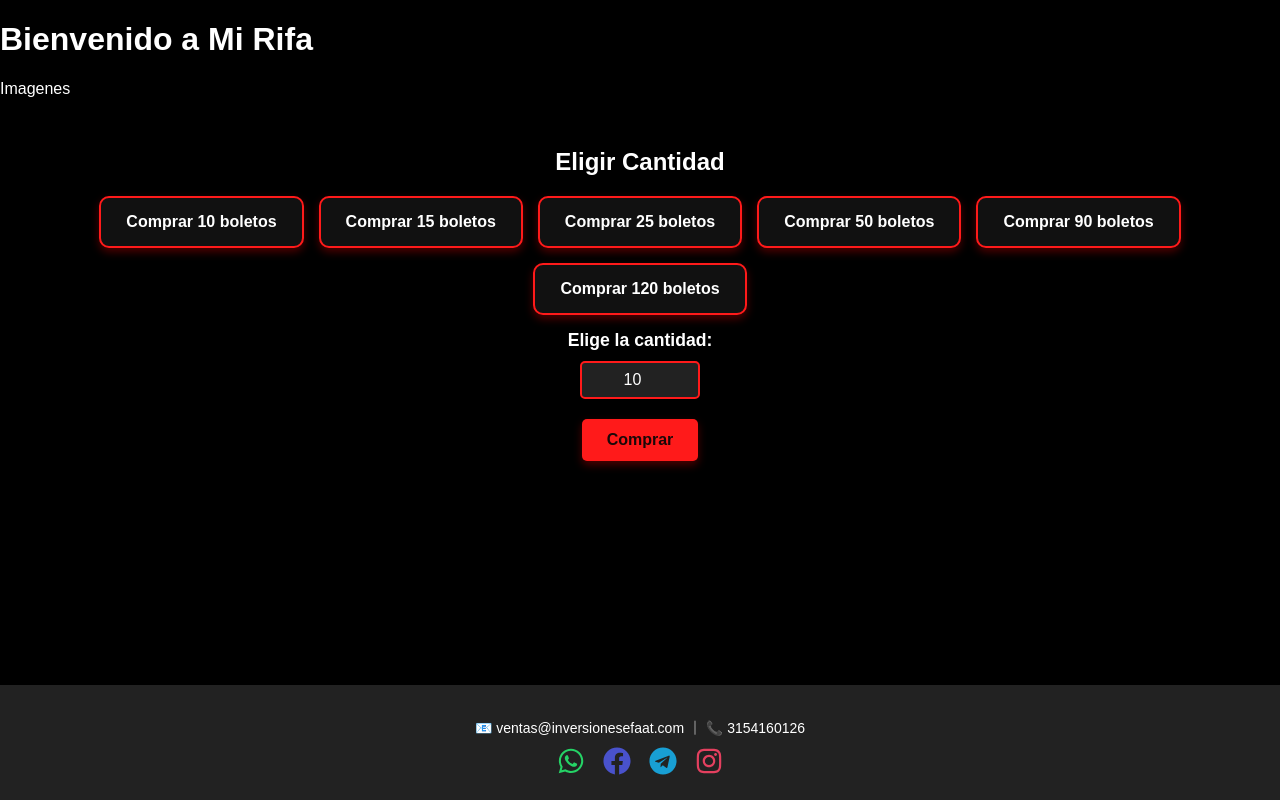
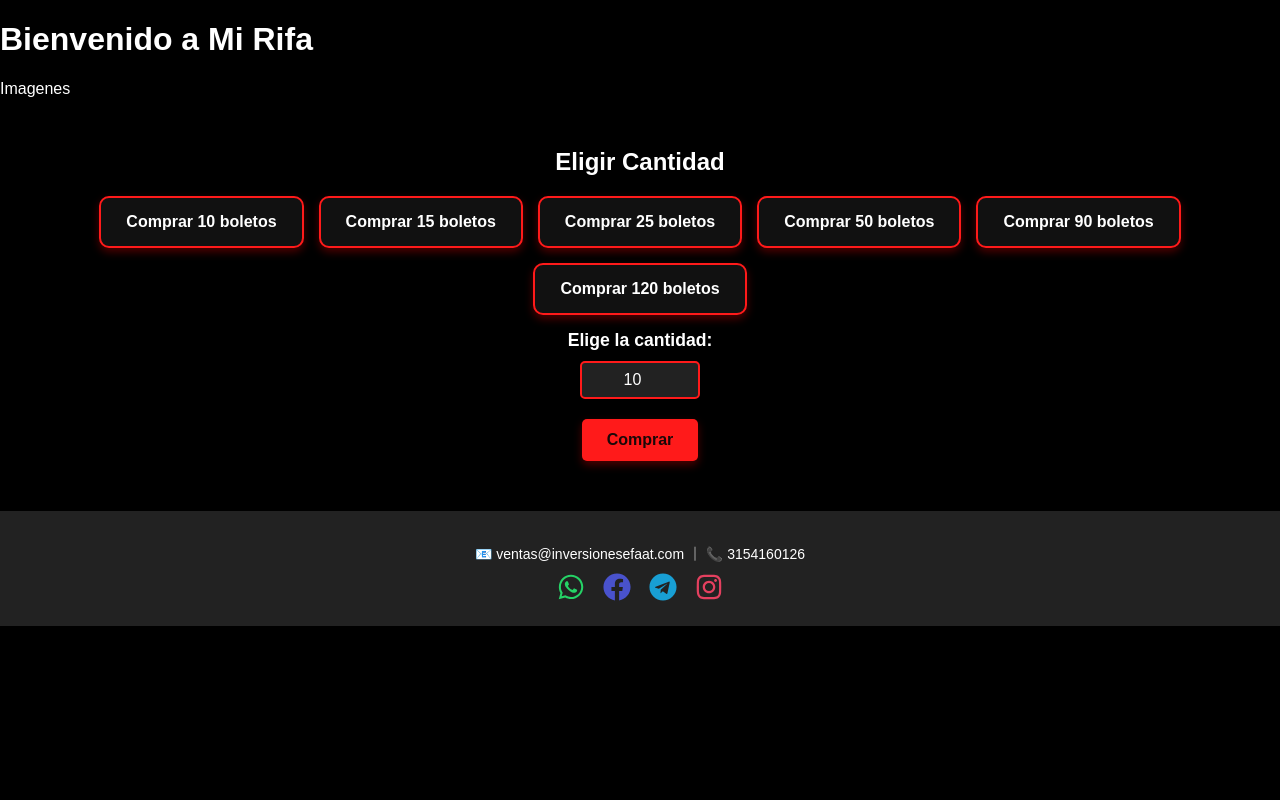
Before and after one commit to Fxandres30/holamundo, a Next.js app: page / in a window 1280 px wide. Built offline with nearby package versions, Linux system fonts and the light colour scheme; a web font is replaced by a local one.

Commit message:
footer bien

```diff
--- a/src/app/styles/globals.css
+++ b/src/app/styles/globals.css
@@ -24,9 +24,11 @@ body {
   font-family: 'Poppins', sans-serif;
   background-color: #000;
   color: #fff;
-  font-family: 'Arial', sans-serif;
+  height: 100%;
   margin: 0;
   padding: 0;
+  display: flex;
+  flex-direction: column;
 }
 
 /* Fondo negro general */
@@ -187,8 +189,12 @@ body {
 
 
 
+/* Contenedor principal que empuja el footer */
+.main-content {
+  flex: 1;  /* Hace que el contenido ocupe el espacio disponible */
+}
 
-
+/* Footer SIEMPRE abajo */
 .footer {
   background-color: #222;
   color: white;
@@ -199,7 +205,7 @@ body {
   align-items: center;
   justify-content: space-between;
   width: 100%;
-  position: absolute;
+  position: relative;
   bottom: 0;
 }
 
```
